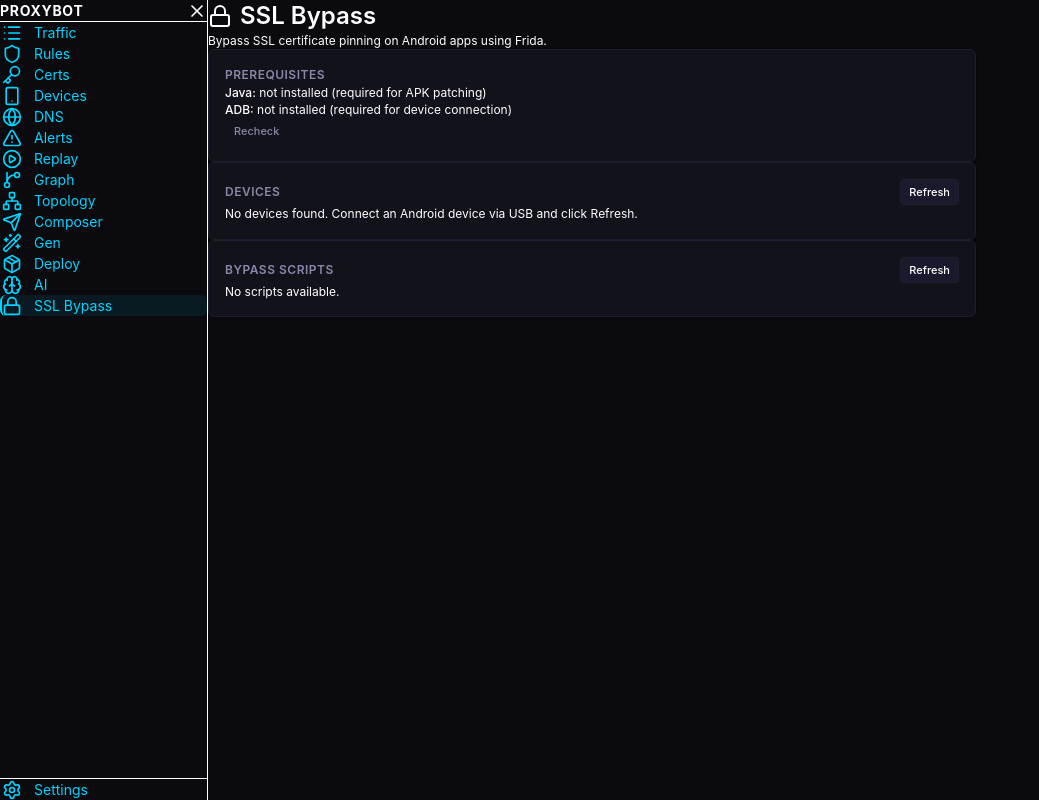
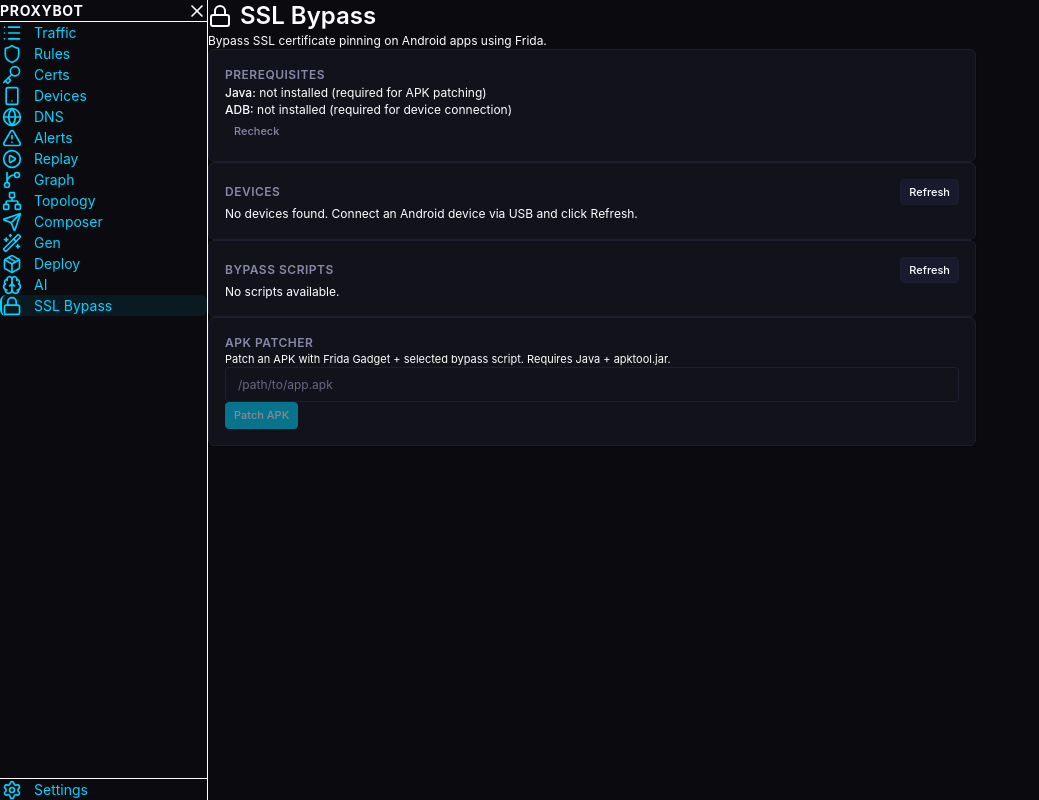
Before and after one commit to mbpz/proxybot, a React (Vite) app: page /ssl-bypass in a window 1280 px wide. Shown: the whole page, without its empty margins (0-1039 px from the left). Built offline with nearby package versions, Linux system fonts and the light colour scheme.

Commit message:
feat(ui): re-add APK Patcher UI now backed by patch_apk command

```diff
--- /dev/null
+++ b/src/components/ssl-bypass/ApkPatcher.tsx
@@ -0,0 +1,60 @@
+import { useState } from "react";
+import { invoke } from "@tauri-apps/api/core";
+import { useSslBypass } from "../../stores/sslBypassStore";
+
+export function ApkPatcher() {
+  const store = useSslBypass();
+  const [apkPath, setApkPath] = useState("");
+  const [patching, setPatching] = useState(false);
+  const [result, setResult] = useState<string | null>(null);
+
+  async function patch() {
+    if (!apkPath || !store.selectedScript) return;
+    setPatching(true);
+    setResult(null);
+    try {
+      const output = await invoke<string>("patch_apk", {
+        apkPath,
+        scriptId: store.selectedScript,
+      });
+      setResult(`Patched: ${output}`);
+    } catch (e) {
+      setResult(`Error: ${e}`);
+    } finally {
+      setPatching(false);
+    }
+  }
+
+  return (
+    <div className="card mb-4">
+      <h3 className="card-title text-base mb-2">APK Patcher</h3>
+      <p className="text-xs text-text-muted mb-3">
+        Patch an APK with Frida Gadget + selected bypass script. Requires Java + apktool.jar.
+      </p>
+      <input
+        type="text"
+        placeholder="/path/to/app.apk"
+        value={apkPath}
+        onChange={(e) => setApkPath(e.target.value)}
+        className="w-full px-2 py-1 text-sm border border-border rounded bg-surface-primary text-text-primary mb-2"
+        data-testid="ssl-bypass-apk-path"
+      />
+      <button
+        onClick={patch}
+        disabled={patching || !store.selectedScript || !apkPath}
+        className="btn btn-sm btn-primary disabled:opacity-50"
+        data-testid="ssl-bypass-patch-apk"
+      >
+        {patching ? "Patching..." : "Patch APK"}
+      </button>
+      {result && (
+        <pre
+          className="mt-3 text-xs whitespace-pre-wrap break-all bg-surface-elevated p-2 rounded"
+          data-testid="ssl-bypass-patch-result"
+        >
+          {result}
+        </pre>
+      )}
+    </div>
+  );
+}
--- a/src/components/ssl-bypass/SslBypassPage.tsx
+++ b/src/components/ssl-bypass/SslBypassPage.tsx
@@ -4,6 +4,7 @@
 import { ProcessList } from "./ProcessList";
 import { ScriptList } from "./ScriptList";
 import { FridaStatus } from "./FridaStatus";
+import { ApkPatcher } from "./ApkPatcher";
 import { Lock } from "lucide-react";
 
 export function SslBypassPage() {
@@ -36,6 +37,7 @@
       <DeviceSelector />
       <ProcessList />
       <ScriptList />
+      <ApkPatcher />
     </div>
   );
 }
```
